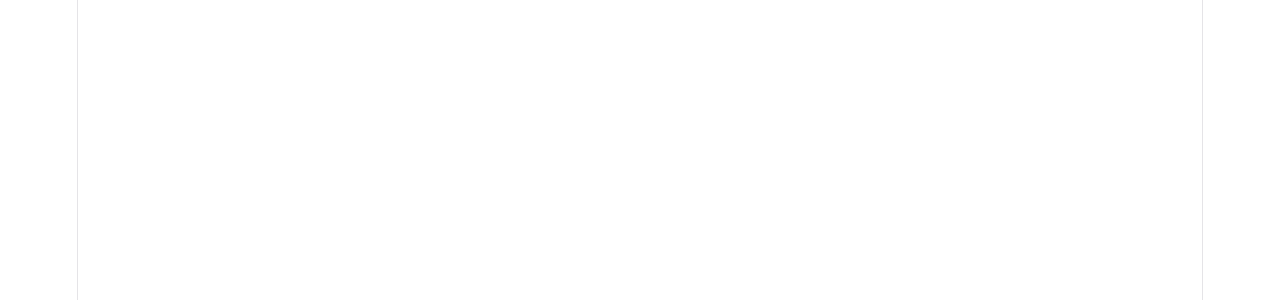
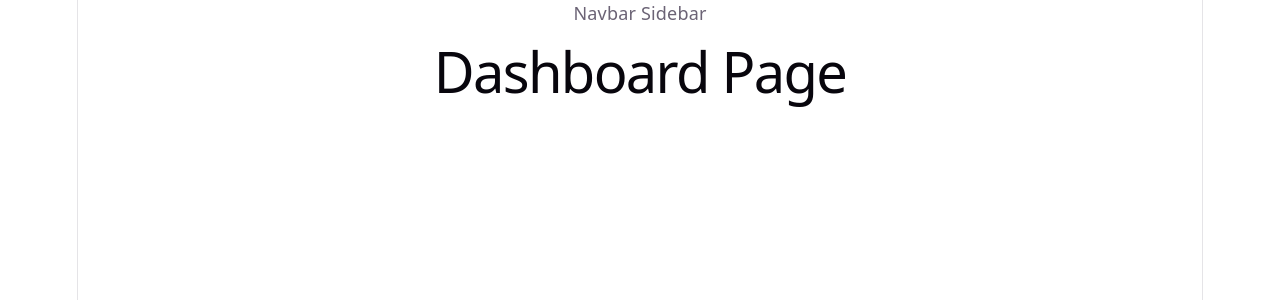
Before and after one commit to Nikhil42865/InterviewForgeAI, a React (Vite) app in the folder frontend/: page /app/dashboard in a window 1280 px wide. Before the commit this address had no page. Shown: the top 300 px of the page. Built offline with nearby package versions, Linux system fonts and the light colour scheme.

Commit message:
learned how to create a scalable design for the frontend

```diff
--- a/frontend/package.json
+++ b/frontend/package.json
@@ -10,6 +10,7 @@
     "preview": "vite preview"
   },
   "dependencies": {
+    "axios": "^1.18.1",
     "react": "^19.2.7",
     "react-dom": "^19.2.7",
     "react-router-dom": "^7.18.1"
--- a/frontend/src/App.tsx
+++ b/frontend/src/App.tsx
@@ -1,10 +1,11 @@
-import { BrowserRouter, Routes, Route } from 'react-router-dom';
+import { BrowserRouter, Routes, Route, Navigate } from 'react-router-dom';
 
 import LoginPage from './pages/LoginPage';
 import DashboardPage from './pages/DashboardPage';
 import RegisterPage from './pages/RegisterPage';
 import AuthLayout from './layouts/AuthLayout'
 import DashboardLayout from './layouts/DashboardLayout';
+import ProtectedRoute from './components/ProtectedRoute'
 
 function App() {
   return (
@@ -14,8 +15,11 @@ function App() {
           <Route path="/login" element={<LoginPage/>}/>
           <Route path="/register" element={<RegisterPage/>}/>
         </Route>
-        <Route element={<DashboardLayout/>}>
-          <Route path="/dashboard" element={<DashboardPage/>}/>
+        <Route path="/app"element = {<ProtectedRoute/>}>
+           <Route element={<DashboardLayout/>}>
+              <Route index element={<Navigate to="dashboard" replace/>}/>
+              <Route path="dashboard" element={<DashboardPage/>}/>
+            </Route>
         </Route>
       </Routes>
     </BrowserRouter>
--- /dev/null
+++ b/frontend/src/components/ProtectedRoute.tsx
@@ -0,0 +1,12 @@
+import { Outlet, Navigate } from "react-router-dom";
+
+const isAuthenticated = true;
+function ProtectedRoute() {
+        if(isAuthenticated){
+            return <Outlet/>
+        }
+        return <Navigate to="/login"/>
+}
+
+
+export default ProtectedRoute;
```
Also changed, not shown: frontend/src/api/axios.ts (added, +7 -0 lines), frontend/src/services/authService.ts (added), 1 other file (tests, documents, lock files or other folders).
